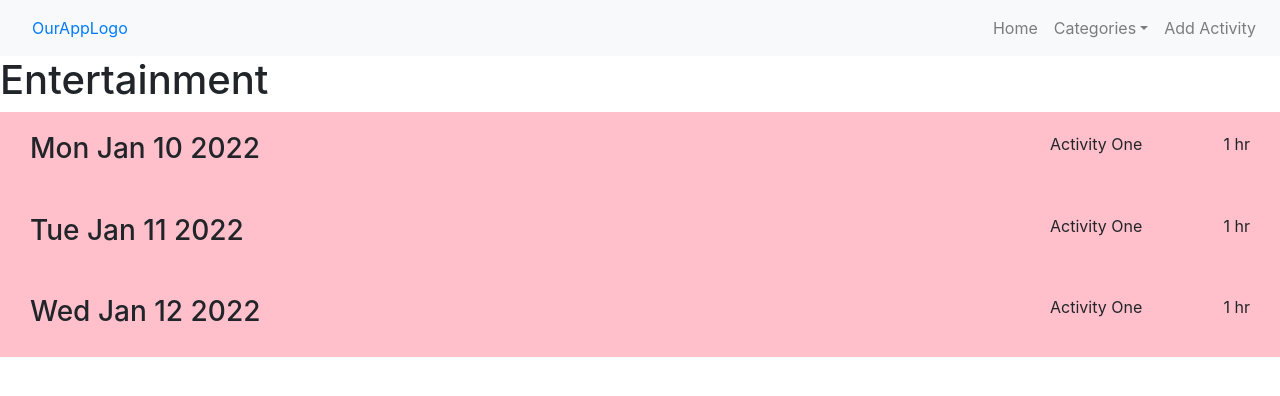
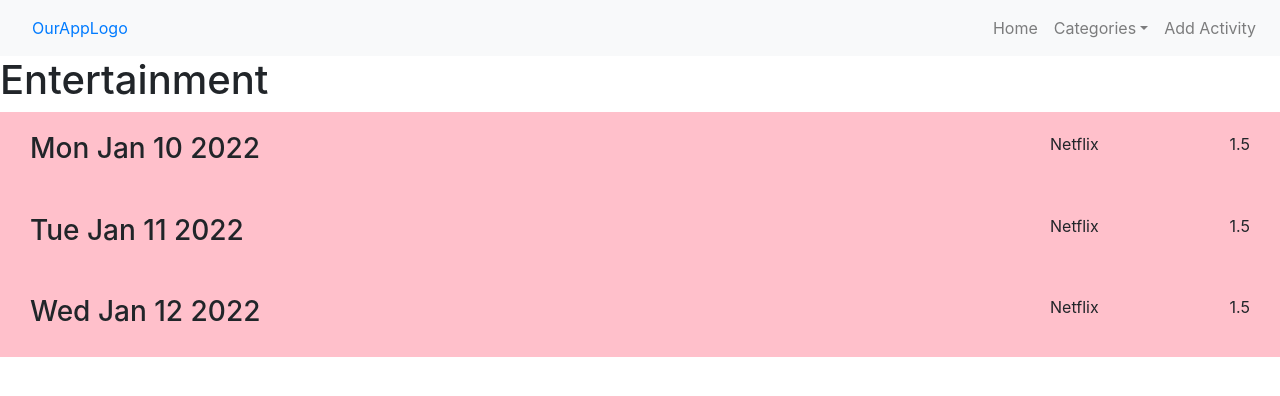
Before and after one commit to Tejada-Joyce/productivity-tracker, a React (Create React App) app: page /category/Entertainment in a window 1280 px wide. Shown: the top 396 px of the page. Built offline with nearby package versions, Linux system fonts and the light colour scheme.

Commit message:
Logic to display the activities added

```diff
--- a/src/components/Category/CategoryCard.js
+++ b/src/components/Category/CategoryCard.js
@@ -2,7 +2,6 @@ import Categorylist from "./CategoryList"
 import styles from "./CategoryCard.module.css"
 
 const CategoryCard = (props) => {
-    console.log(props)
     return (
         <div className={styles.categoryCard}>
             <h3>{props.date}</h3>
--- a/src/components/Category/CategoryDetail.js
+++ b/src/components/Category/CategoryDetail.js
@@ -1,16 +1,32 @@
 import styles from "./CategoryDetail.module.css"
 
 const CategoryDetail = (props) => {
+    //List of details
+   const activityList = props.activityList.map(activity => {
         return (
             <div className={styles.categoryDetail}>
                 <div>
-                <span>Activity One</span>
+                    <span>{activity.name}</span>
                 </div>
                 <div>
-                <span>1 hr</span>
+                    <span>{activity.hours}</span>
                 </div>
             </div>
         );
+    })
+
+    return props.activityList.map((activity, key) => {
+        return (
+            <div className={styles.categoryDetail} key={key}>
+                <div>
+                    <span>{activity.name}</span>
+                </div>
+                <div>
+                    <span>{activity.hours}</span>
+                </div>
+            </div>
+        );
+    })
 }
 
 export default CategoryDetail;
--- a/src/components/Category/CategoryList.js
+++ b/src/components/Category/CategoryList.js
@@ -2,10 +2,9 @@ import CategoryDetail from "./CategoryDetail";
 import styles from "./CategoryList.module.css"
 
 const CategoryCard = (props) => {
-    console.log(props.activityList)
     return (
         <div className={styles.categoryList}>
-            <CategoryDetail />
+            <CategoryDetail activityList={props.activityList}/>
         </div>
     );
 }
```
Lines whose indentation alone changed are shown as unchanged.
